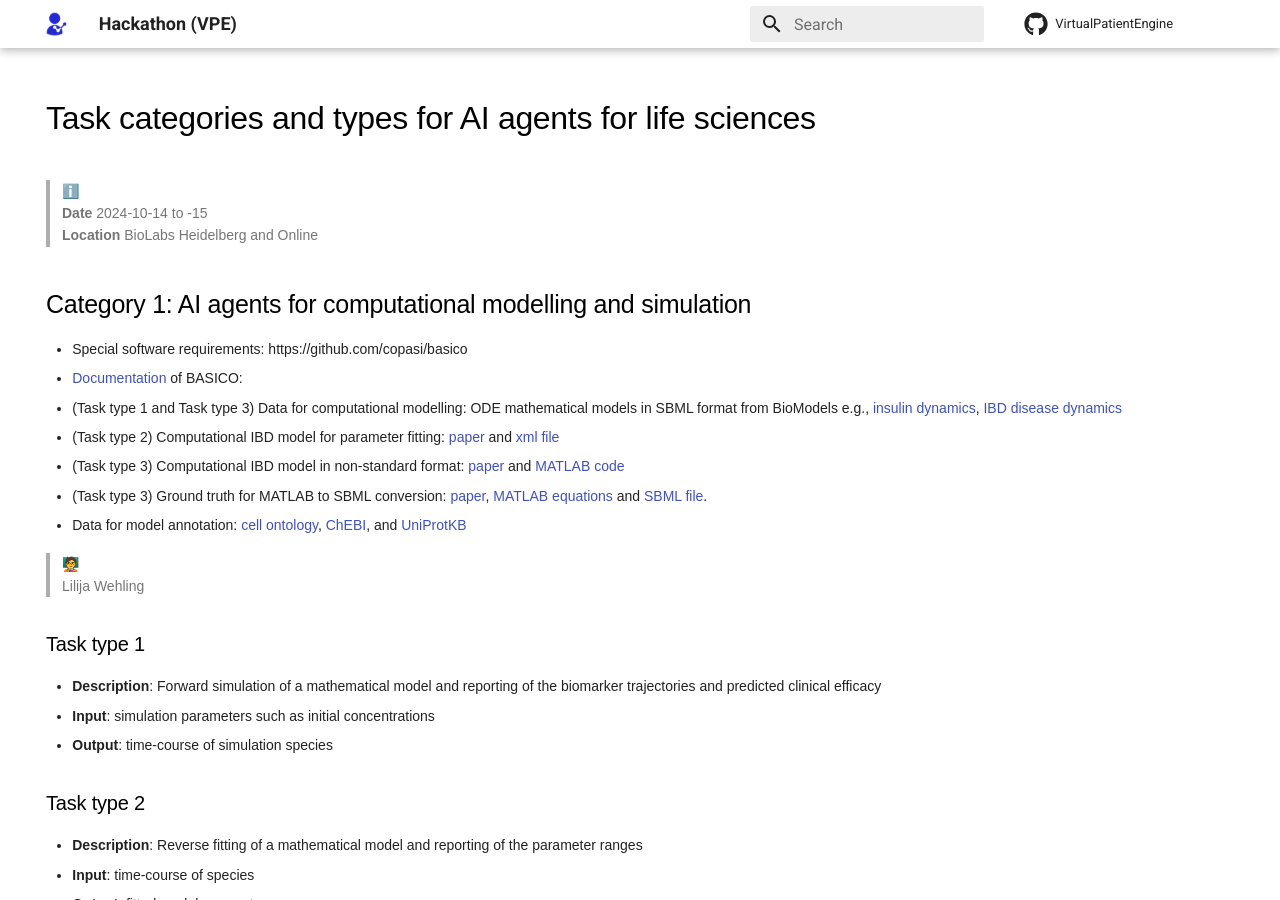
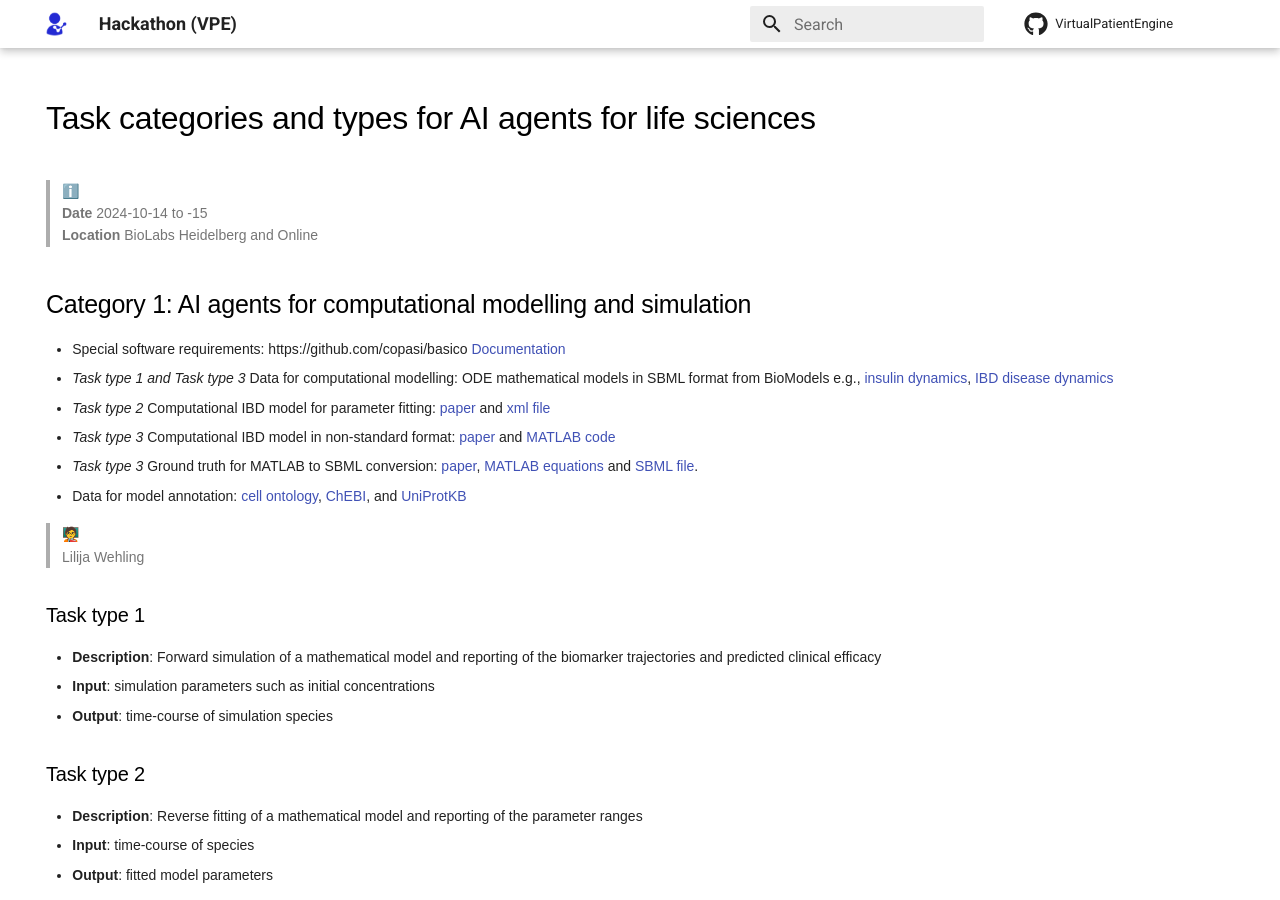
Before and after one commit to VirtualPatientEngine/VPEHackathonAIAgentsCO, an MkDocs documentation site: the page built from docs/tasks.md, in a window 1280 px wide and 900 px high. Built offline with MkDocs 1.6.1 and Material for MkDocs 9.7.7, drawn with Linux system fonts in a browser that asks for light colours.

```diff
--- a/docs/tasks.md
+++ b/docs/tasks.md
@@ -10,14 +10,12 @@ hide:
 > **Location** BioLabs Heidelberg and Online<br>
 
 ## Category 1: AI agents for computational modelling and simulation
-- Special software requirements: https://github.com/copasi/basico
-- [Documentation ](https://basico.readthedocs.io/en/latest/index.html) of BASICO:
-- (Task type 1 and Task type 3) Data for computational modelling: ODE mathematical models in SBML format from BioModels e.g., [insulin dynamics](https://www.ebi.ac.uk/biomodels/BIOMD0000000482), [IBD disease dynamics](https://www.ebi.ac.uk/biomodels/BIOMD0000000535)
-- (Task type 2) Computational IBD model for parameter fitting: [paper](https://ascpt.onlinelibrary.wiley.com/doi/10.1111/cts.12849) and [xml file](https://ascpt.onlinelibrary.wiley.com/action/downloadSupplement?doi=10.1111%2Fcts.12849&file=cts12849-sup-0004-Supinfo.zip)
-- (Task type 3) Computational IBD model in non-standard format: [paper](https://ascpt.onlinelibrary.wiley.com/doi/10.1002/psp4.12932) and [MATLAB code](https://zenodo.org/records/7574219#.Y9LLJOLMKwo)
-- (Task type 3) Ground truth for MATLAB to SBML conversion: [paper](https://ascpt.onlinelibrary.wiley.com/doi/10.1002/psp4.12749), [MATLAB equations](https://ascpt.onlinelibrary.wiley.com/action/downloadSupplement?doi=10.1002%2Fpsp4.12749&file=psp412749-sup-0002-Supinfo.zip) and [SBML file](./Gadkar21_mod.xml).
+- Special software requirements: https://github.com/copasi/basico [Documentation](https://basico.readthedocs.io/en/latest/index.html)
+- *Task type 1 and Task type 3* Data for computational modelling: ODE mathematical models in SBML format from BioModels e.g., [insulin dynamics](https://www.ebi.ac.uk/biomodels/BIOMD0000000482), [IBD disease dynamics](https://www.ebi.ac.uk/biomodels/BIOMD0000000535)
+- *Task type 2* Computational IBD model for parameter fitting: [paper](https://ascpt.onlinelibrary.wiley.com/doi/10.1111/cts.12849) and [xml file](https://ascpt.onlinelibrary.wiley.com/action/downloadSupplement?doi=10.1111%2Fcts.12849&file=cts12849-sup-0004-Supinfo.zip)
+- *Task type 3* Computational IBD model in non-standard format: [paper](https://ascpt.onlinelibrary.wiley.com/doi/10.1002/psp4.12932) and [MATLAB code](https://zenodo.org/records/7574219#.Y9LLJOLMKwo)
+- *Task type 3* Ground truth for MATLAB to SBML conversion: [paper](https://ascpt.onlinelibrary.wiley.com/doi/10.1002/psp4.12749), [MATLAB equations](https://ascpt.onlinelibrary.wiley.com/action/downloadSupplement?doi=10.1002%2Fpsp4.12749&file=psp412749-sup-0002-Supinfo.zip) and [SBML file](./Gadkar21_mod.xml).
 - Data for model annotation: [cell ontology](https://bioportal.bioontology.org/ontologies/CL), [ChEBI](https://www.ebi.ac.uk/chebi/aboutChebiForward.do), and [UniProtKB](https://www.uniprot.org/)
-
 
 > <font color=black>🧑‍🏫</font><br>
 > Lilija Wehling
```
Also changed, not shown: docs/assets/Gadkar21_mod.xml (renamed from docs/Gadkar21_mod.xml).
